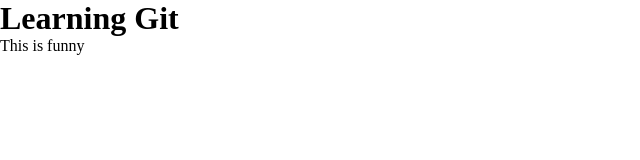
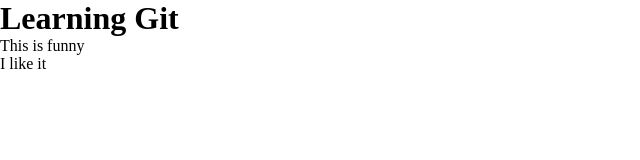
Before and after one commit to philipthedeveloper/git, a plain HTML site: page index.html in a window 1280 px wide. Shown: the full height of the page, 0-640 px from the left. Drawn offline with Linux system fonts and the light colour scheme.

Commit message:
Add a new paragraph to homepage

```diff
--- a/index.html
+++ b/index.html
@@ -7,5 +7,6 @@
   <body>
     <h1>Learning Git</h1>
     <p>This is funny</p>
+    <p>I like it</p>
   </body>
 </html>
```
